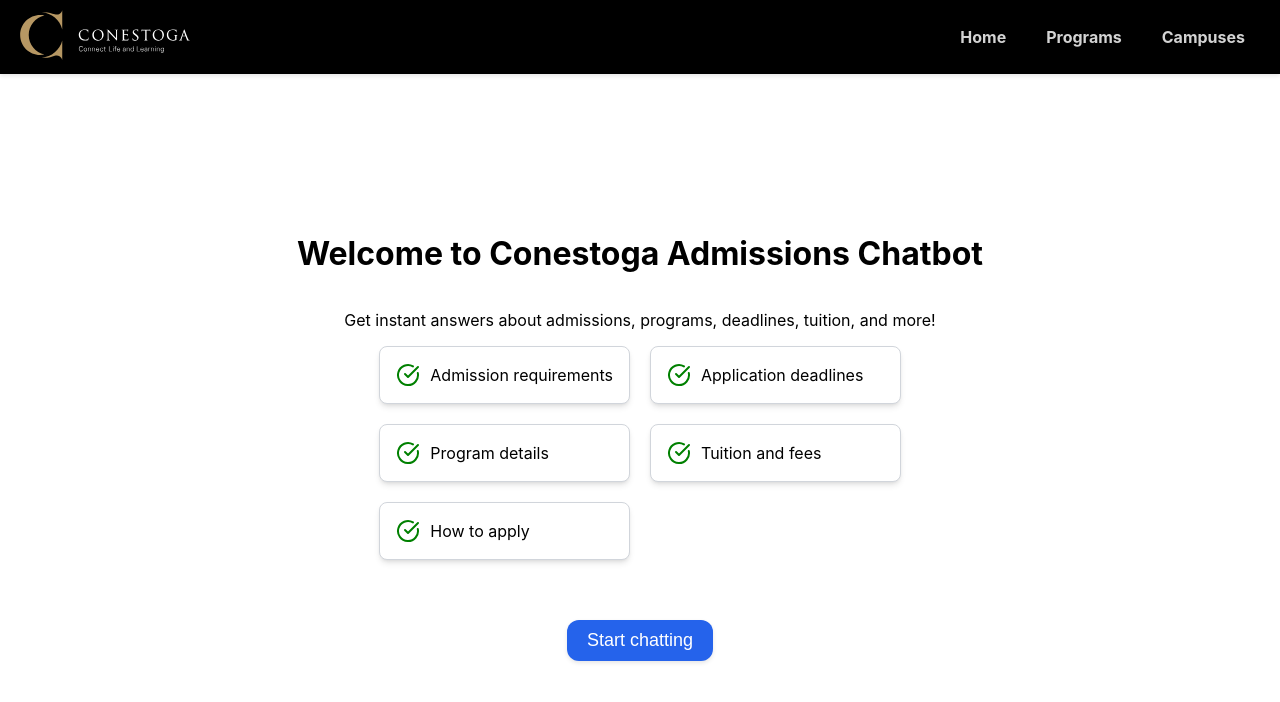
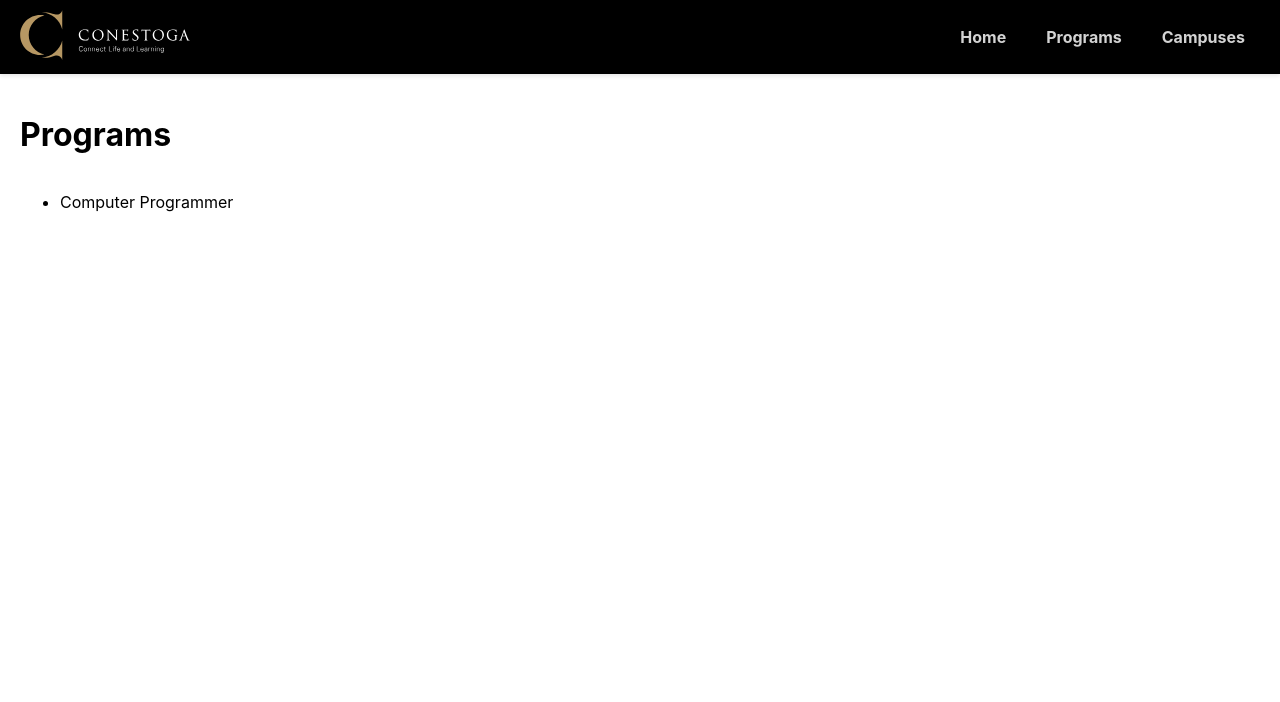
Before and after one commit to yucehasan/student-admission-chatbot, a React (Create React App) app in the folder frontend/: page /programs in a window 1280 px wide. Shown: the top 702 px of the page. Built offline with nearby package versions, Linux system fonts and the light colour scheme; the HTML template or start-up script is replaced by a standard one.

Commit message:
Implement campus and program page (draft)

```diff
--- a/frontend/src/App.jsx
+++ b/frontend/src/App.jsx
@@ -2,6 +2,8 @@
 import Header from './Header.tsx'
 import Home from './Home.tsx'
 import { BrowserRouter, Routes, Route } from "react-router";
+import ProgramScreen from './ProgramScreen.tsx';
+import CampusScreen from './CampusScreen.tsx';
 
 
 
@@ -12,6 +14,8 @@
     <Routes>
       <Route path="/" element={<Home />} />
       <Route path="/chat" element={<ChatScreen />} />
+      <Route path="/programs" element={<ProgramScreen />} />
+      <Route path="/campuses" element={<CampusScreen />} />
       <Route path="*" element={<Home />} />
     </Routes>
   </BrowserRouter>
--- /dev/null
+++ b/frontend/src/CampusScreen.tsx
@@ -0,0 +1,34 @@
+import React, { CSSProperties } from 'react'
+
+type Campus = {
+  id: number
+  name: string
+}
+
+const styles: CSSProperties = {
+  container: {
+    display: 'flex',
+    flexDirection: 'column',
+    flexGrow: 1,
+    padding: '20px'
+  }
+}
+
+const CampusScreen = () => {
+  const data = [{ id: 1, name: 'Waterloo Campus' }]
+  if (!data) {
+    return <div>Loading...</div>
+  }
+  return (
+    <div style={styles.container}>
+      <h1>Campuses</h1>
+      <ul>
+        {data.map((campus: Campus) => (
+          <li key={campus.id}>{campus.name}</li>
+        ))}
+      </ul>
+    </div>
+  )
+}
+
+export default CampusScreen
--- a/frontend/src/ChatScreen.tsx
+++ b/frontend/src/ChatScreen.tsx
@@ -1,7 +1,7 @@
-import React, { useState, useEffect } from 'react'
+import React, { useState, useEffect, useMemo } from 'react'
 
 const ChatScreen = () => {
-  const clientId = Math.floor(new Date().getTime() / 1000)
+  const clientId = useMemo(() => Math.floor(new Date().getTime() / 1000), [])
 
   const [websckt, setWebsckt] = useState<WebSocket | null>(null)
   const [message, setMessage] = useState<string>('')
@@ -22,7 +22,7 @@
 
     setWebsckt(ws)
     return () => ws.close()
-  }, [clientId])
+  }, [])
 
   const sendMessage = () => {
     console.log('Sending message:', message)
--- a/frontend/src/Header.tsx
+++ b/frontend/src/Header.tsx
@@ -69,7 +69,7 @@
         <ul style={styles.ul}>
           <NavItem href="/" text="Home" />
           <NavItem href="programs" text="Programs" />
-          <NavItem href="admissions" text="Campuses" />
+          <NavItem href="campuses" text="Campuses" />
         </ul>
       </nav>
     </header>
--- /dev/null
+++ b/frontend/src/ProgramScreen.tsx
@@ -0,0 +1,34 @@
+import React, { CSSProperties } from 'react'
+
+type Program = {
+  id: number
+  name: string
+}
+
+const styles: CSSProperties = {
+  container: {
+    display: 'flex',
+    flexDirection: 'column',
+    flexGrow: 1,
+    padding: '20px'
+  }
+}
+
+const ProgramScreen = () => {
+  const data = [{ id: 1, name: 'Computer Programmer' }]
+  if (!data) {
+    return <div>Loading...</div>
+  }
+  return (
+    <div style={styles.container}>
+      <h1>Programs</h1>
+      <ul>
+        {data.map((program: Program) => (
+          <li key={program.id}>{program.name}</li>
+        ))}
+      </ul>
+    </div>
+  )
+}
+
+export default ProgramScreen
```
